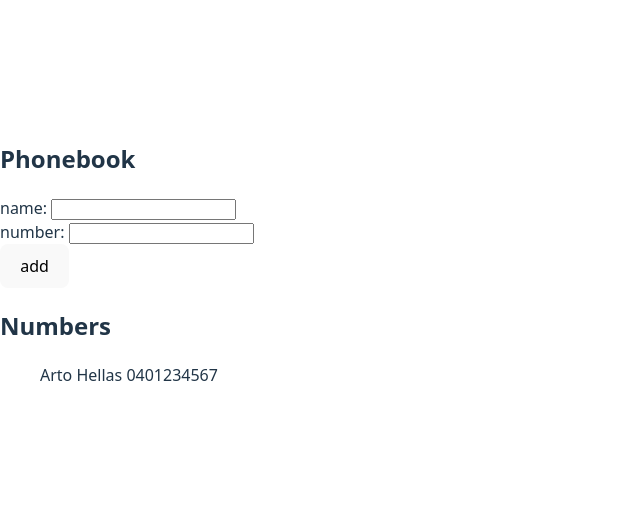
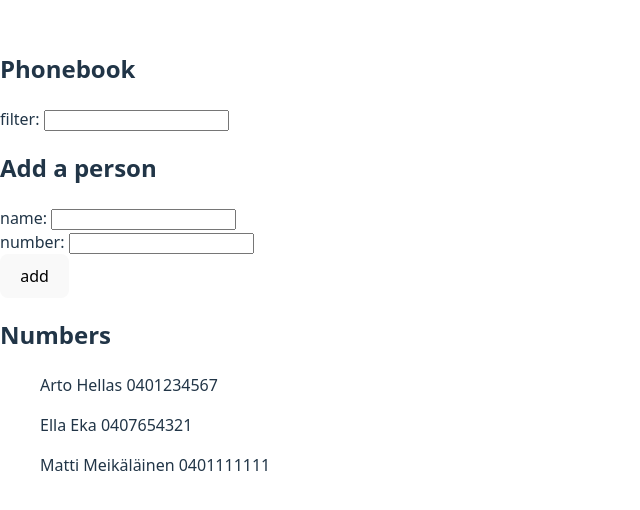
Before and after one commit to esteriax/osa2, a React (Vite) app in the folder puhelinluettelo/: page / in a window 1280 px wide. Shown: the part 138-648 px from the top of the page, without its empty margins (0-640 px from the left). Built offline with nearby package versions, Linux system fonts and the light colour scheme.

Commit message:
2.9 valmis

```diff
--- a/puhelinluettelo/src/App.jsx
+++ b/puhelinluettelo/src/App.jsx
@@ -4,12 +4,18 @@ import { useState } from 'react'
 const App = () => {
 
   const [persons, setPersons] = useState([
-     { name: 'Arto Hellas'
-    , number: '0401234567'
-      }
+     { name: 'Arto Hellas',
+     number: '0401234567'
+      },
+      { name: 'Ella Eka',
+        number: '0407654321' },
+      { name: 'Matti Meikäläinen',
+        number: '0401111111' },
+
   ])
   const [newName, setNewName] = useState('')
   const [newNumber, setNewNumber] = useState('')
+  const [showAll, setShowAll] = useState('')
 
   const addPerson = (event) => {
     event.preventDefault()
@@ -33,17 +39,29 @@ const App = () => {
     setNewNumber('')
   }
 
+  const personsToShow = showAll === ''
+    ? persons
+    : persons.filter(person => person.name.toLowerCase().includes(showAll.toLowerCase()))
+
   const handleNameChange = (event) => {
     setNewName(event.target.value)
   }
-
   const handleNumberChange = (event) => {
     setNewNumber(event.target.value)
   }
+  const handleShowAll = (event) => {
+    setShowAll(event.target.value)
+  }
+
 
   return (
     <div>
       <h2>Phonebook</h2>
+      <div>
+        filter: <input value={showAll}
+      onChange={handleShowAll} />
+      </div>
+      <h2>Add a person</h2>
       <form onSubmit={addPerson}>
         <div>
           name: <input
@@ -60,7 +78,7 @@ const App = () => {
       <h2>Numbers</h2>
 
       <ul>
-          {persons.map(person =>
+          {personsToShow.map(person =>
          <p key={person.name}> {person.name} {person.number} </p>
           )}
         </ul>
```
